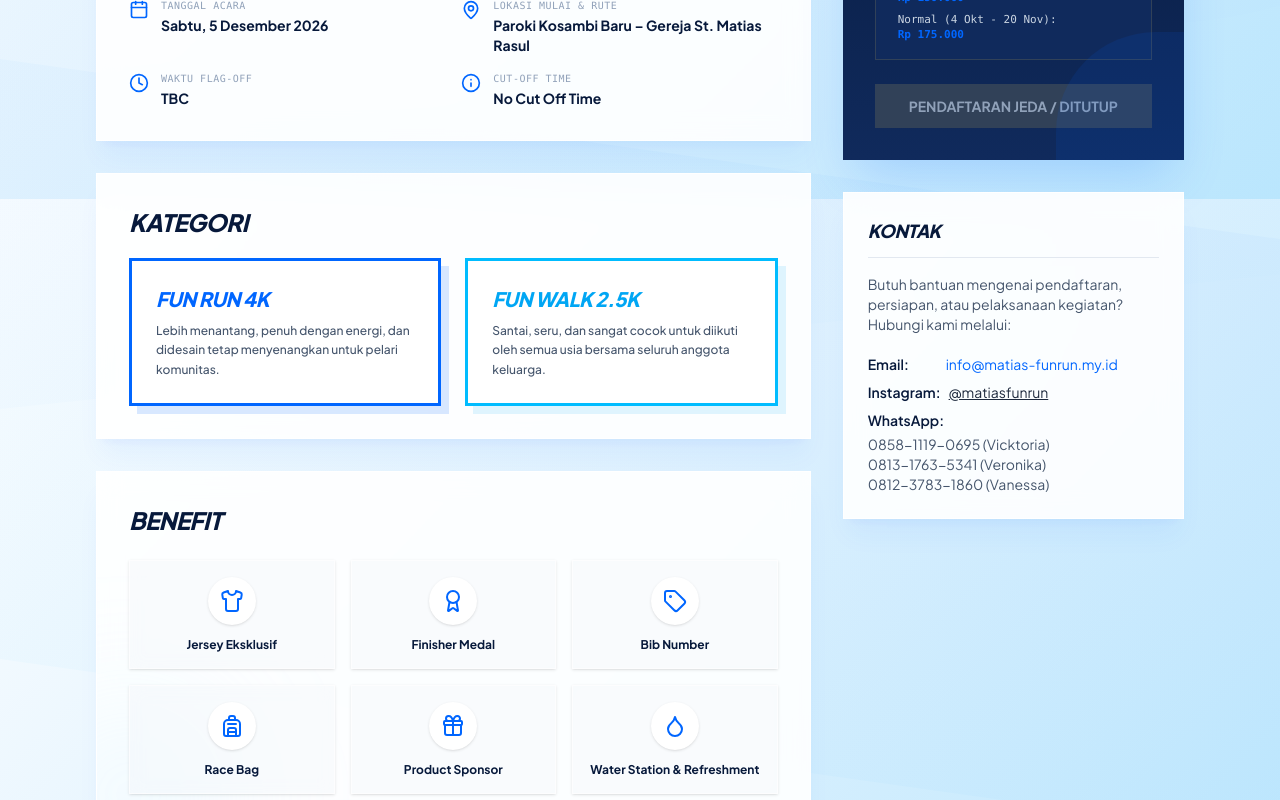
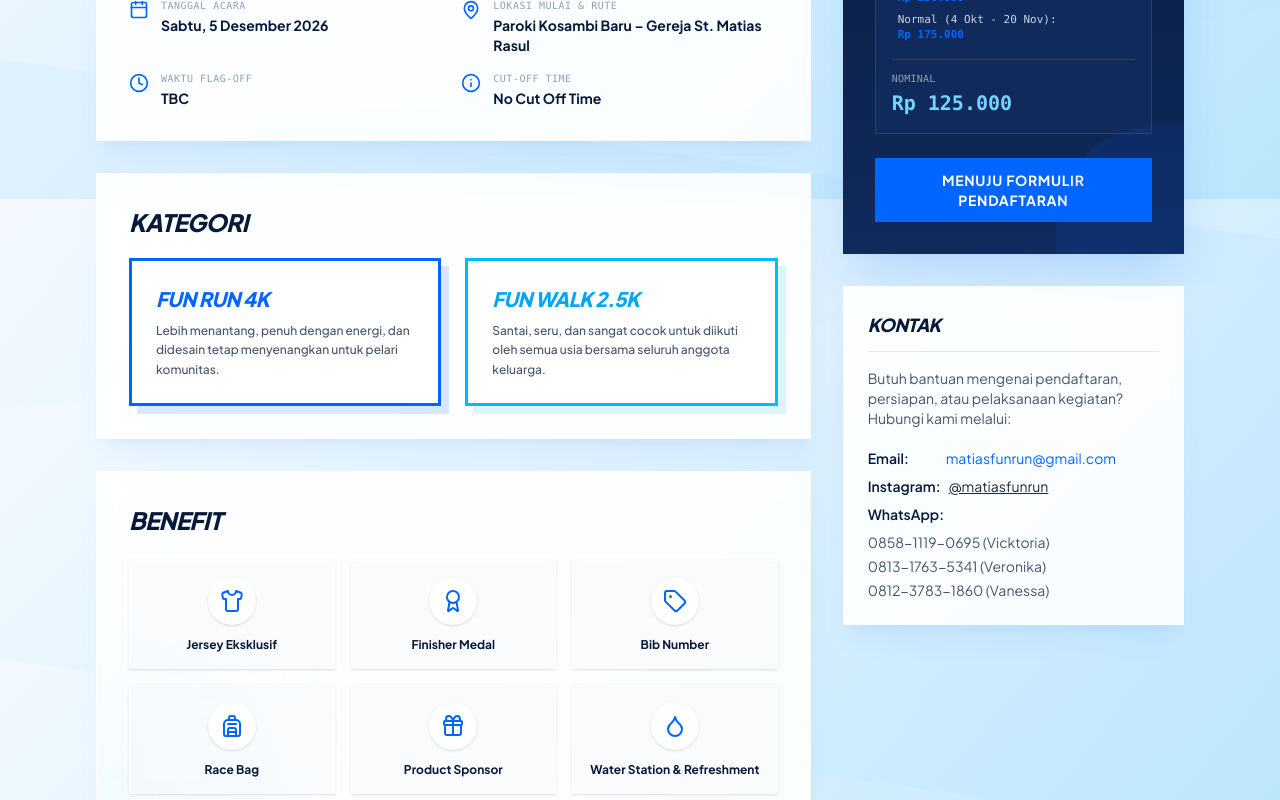
Before and after one commit to eclipseron/matias-funrun-2026, a Next.js app: page / in a window 1280 px wide. Shown: the part 601-1401 px from the top of the page. Built offline with nearby package versions, Linux system fonts and the light colour scheme.

Commit message:
fix: adjust information needed

```diff
--- a/src/app/page.js
+++ b/src/app/page.js
@@ -297,17 +297,17 @@
                 <div className="pt-2 space-y-2 text-sm">
                   <div className="flex items-start gap-2">
                     <span className="font-semibold text-brand-dark min-w-17.5">Email:</span>
-                    <a href="mailto:info@matias-funrun.my.id" className="text-brand-blue hover:underline">info@matias-funrun.my.id</a>
+                    <a href="mailto:matiasfunrun@gmail.com" className="text-brand-blue hover:underline">matiasfunrun@gmail.com</a>
                   </div>
                   <div className="flex items-start gap-2">
                     <span className="font-semibold text-brand-dark min-w-17.5">Instagram:</span>
                     <Link href="https://www.instagram.com/matiasfunrun" target='_blank' className="text-slate-800 underline hover:text-brand-blue">@matiasfunrun</Link>
                   </div>
-                  <div>
+                  <div className='flex flex-col gap-1'>
                     <p className="font-semibold text-brand-dark min-w-17.5 mb-1">WhatsApp:</p>
-                    <p className="min-w-17.5">0858-1119-0695 (Vicktoria)</p>
-                    <p className="min-w-17.5">0813-1763-5341 (Veronika)</p>
-                    <p className="min-w-17.5">0812-3783-1860 (Vanessa)</p>
+                    <Link href={"https://wa.me/+6285811190695"} target="_blank" className="min-w-17.5 hover:underline hover:text-brand-blue-hover">0858-1119-0695 (Vicktoria)</Link>
+                    <Link href={"https://wa.me/+6281317635341"} target="_blank" className="min-w-17.5 hover:underline hover:text-brand-blue-hover">0813-1763-5341 (Veronika)</Link>
+                    <Link href={"https://wa.me/+6281237831860"} target="_blank" className="min-w-17.5 hover:underline hover:text-brand-blue-hover">0812-3783-1860 (Vanessa)</Link>
                   </div>
                 </div>
               </div>
--- a/src/app/register/page.js
+++ b/src/app/register/page.js
@@ -243,17 +243,17 @@
                 <div className="pt-2 space-y-2 text-sm">
                   <div className="flex items-start gap-2">
                     <span className="font-semibold text-brand-dark min-w-17.5">Email:</span>
-                    <a href="mailto:info@matias-funrun.my.id" className="text-brand-blue hover:underline">info@matias-funrun.my.id</a>
+                    <a href="mailto:matiasfunrun@gmail.com" className="text-brand-blue hover:underline">matiasfunrun@gmail.com</a>
                   </div>
                   <div className="flex items-start gap-2">
                     <span className="font-semibold text-brand-dark min-w-17.5">Instagram:</span>
                     <Link href="https://www.instagram.com/matiasfunrun" target='_blank' className="text-slate-800 underline hover:text-brand-blue">@matiasfunrun</Link>
                   </div>
-                  <div>
+                  <div className='flex flex-col gap-1'>
                     <p className="font-semibold text-brand-dark min-w-17.5 mb-1">WhatsApp:</p>
-                    <p className="min-w-17.5">0858-1119-0695 (Vicktoria)</p>
-                    <p className="min-w-17.5">0813-1763-5341 (Veronika)</p>
-                    <p className="min-w-17.5">0812-3783-1860 (Vanessa)</p>
+                    <Link href={"https://wa.me/+6285811190695"} target="_blank" className="min-w-17.5 hover:underline hover:text-brand-blue-hover">0858-1119-0695 (Vicktoria)</Link>
+                    <Link href={"https://wa.me/+6281317635341"} target="_blank" className="min-w-17.5 hover:underline hover:text-brand-blue-hover">0813-1763-5341 (Veronika)</Link>
+                    <Link href={"https://wa.me/+6281237831860"} target="_blank" className="min-w-17.5 hover:underline hover:text-brand-blue-hover">0812-3783-1860 (Vanessa)</Link>
                   </div>
                 </div>
               </div>
@@ -754,13 +754,11 @@
                         <tbody>
                           <tr>
                             <td className="py-2 pr-6 text-slate-500 font-medium">Bank:</td>
-                            <td className="py-2 font-bold text-brand-dark flex items-center gap-2">
-                              <Image src="/bca-logo.svg" alt="BCA Logo" height={400} width={1} className="w-15" />
-                            </td>
+                                  <td className="py-2 font-bold text-brand-dark">SEABANK</td>
                           </tr>
                           <tr>
                             <td className="py-2 pr-6 text-slate-500 font-medium">No. Rekening:</td>
-                            <td className="py-2 font-mono font-bold text-brand-blue tracking-wide">2870284929</td>
+                            <td className="py-2 font-mono font-bold text-brand-blue tracking-wide">901344586030</td>
                           </tr>
                           <tr>
                             <td className="py-2 pr-6 text-slate-500 font-medium">Penerima:</td>
```
Also changed, not shown: src/lib/registrationPeriods.js, 1 other file (tests, documents, lock files or other folders).
